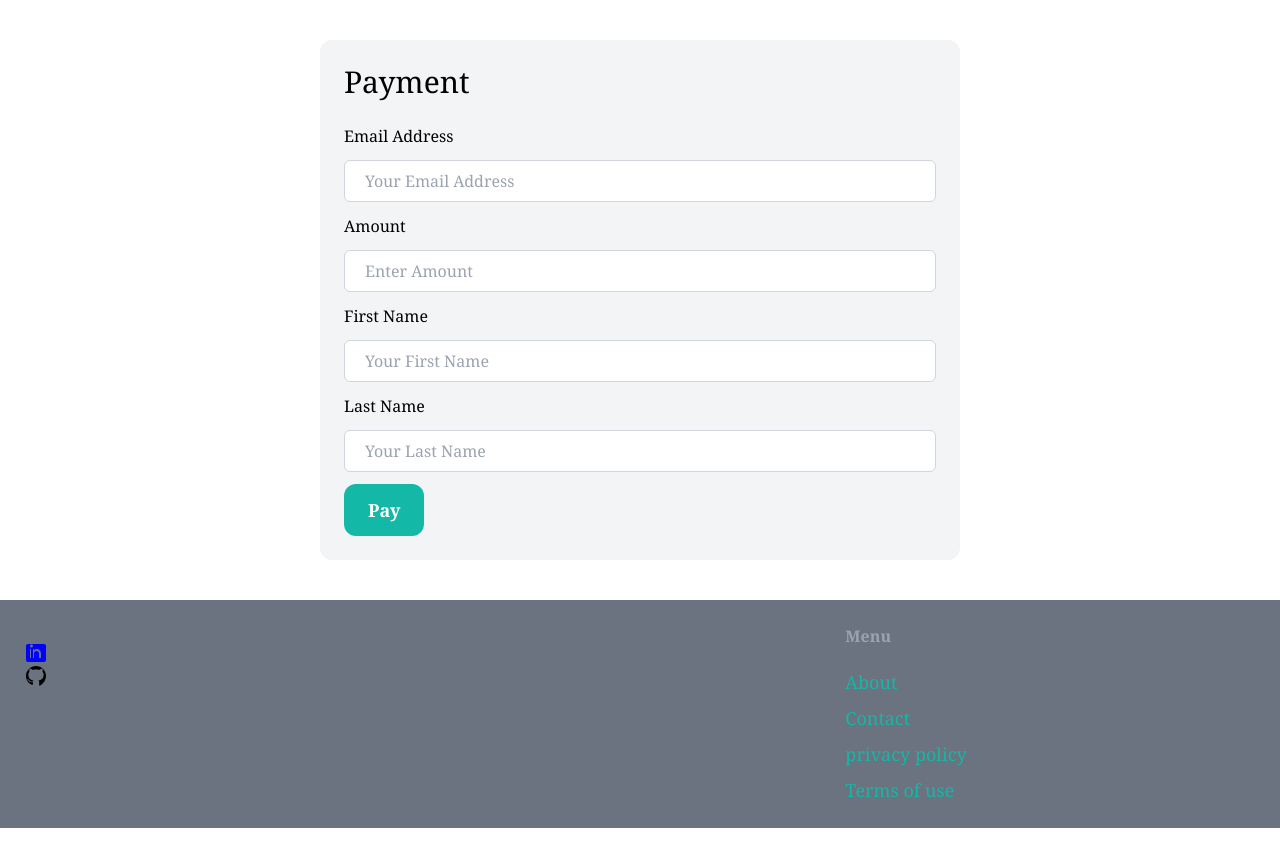
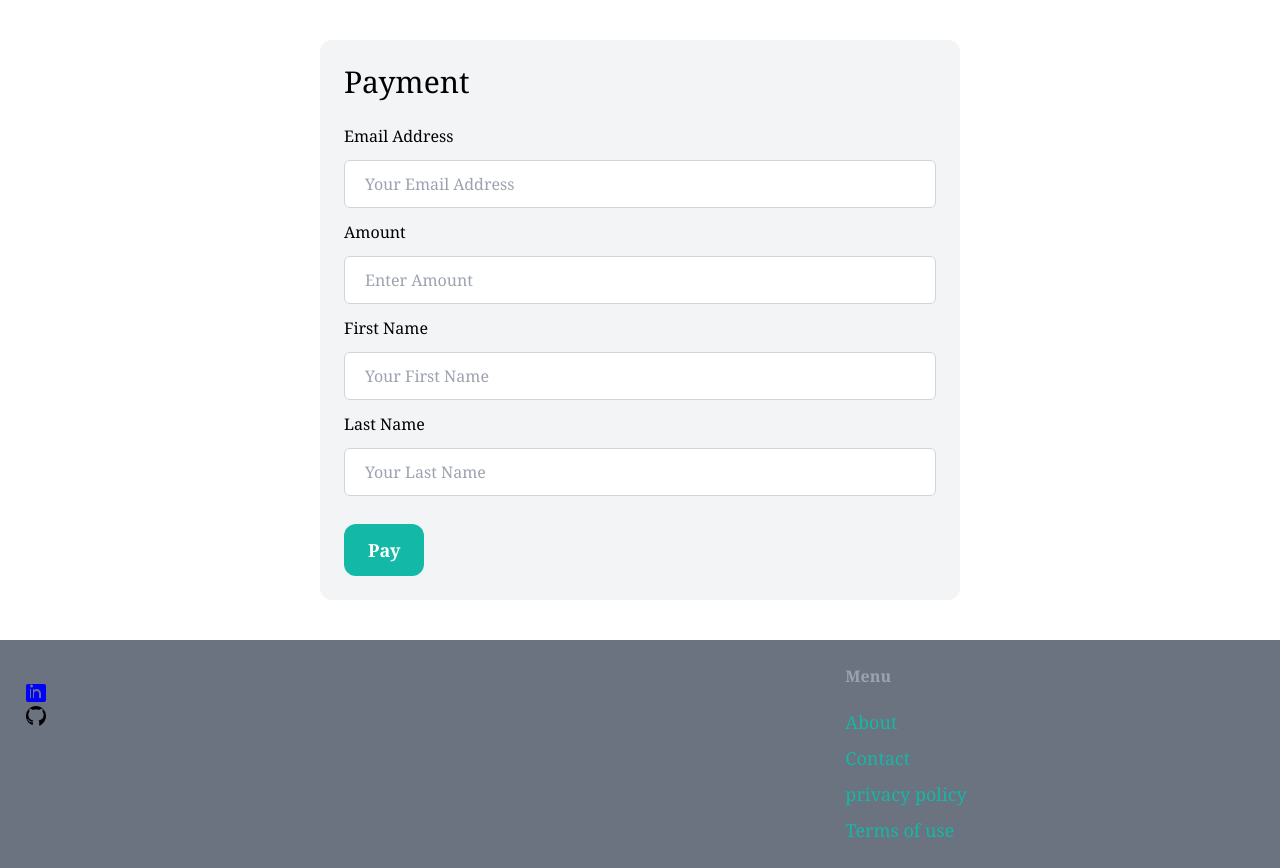
Before and after one commit to OkoroaforDaniel/online-market-place, a Django app: page /items/pay/ in a window 1280 px wide. Shown: the part 101-969 px from the top of the page. Before the commit the page ends 929 px from the top, so only its background shows below. Run offline with Django 4.2, Linux system fonts and the light colour scheme; a user stored in the database is signed in; some libraries are stand-ins or nearby versions.

Commit message:
did some clean up

```diff
--- a/core/templates/core/base.html
+++ b/core/templates/core/base.html
@@ -36,20 +36,7 @@
                         <path id="menu-icon-path" d="M4 6H20M4 12H20M4 18H20" stroke="currentColor" stroke-width="2" stroke-linecap="round" stroke-linejoin="round"/>
                     </svg>
 
-                    <script>
-                        document.addEventListener('DOMContentLoaded', () => {
-                        const menuIcon = document.getElementById('menu-icon');
-                        const menuIconPath = document.getElementById('menu-icon-path');
-                        const navLinks = document.getElementById('nav-links');
-                        const bodyContent = document.getElementById('body-content');
 
-                        menuIcon.addEventListener('click', () => {
-                        navLinks.classList.toggle('hidden');
-                        bodyContent.classList.toggle('hidden');
-                        menuIconPath.setAttribute('d', navLinks.classList.contains('hidden') ? 'M4 6H20M4 12H20M4 18H20' : 'M6 18L18 6M6 6l12 12');
-                        });
-                    });
-                    </script>
 
     </nav>
     <div id="nav-links" class=" mb-10 hidden px-3">
@@ -101,6 +88,20 @@
 </footer>
 
 <!-- <script type="text/javascript" src="{% static 'js/nav.js' %}"></script> -->
+<script>
+    document.addEventListener('DOMContentLoaded', () => {
+    const menuIcon = document.getElementById('menu-icon');
+    const menuIconPath = document.getElementById('menu-icon-path');
+    const navLinks = document.getElementById('nav-links');
+    const bodyContent = document.getElementById('body-content');
+
+    menuIcon.addEventListener('click', () => {
+    navLinks.classList.toggle('hidden');
+    bodyContent.classList.toggle('hidden');
+    menuIconPath.setAttribute('d', navLinks.classList.contains('hidden') ? 'M4 6H20M4 12H20M4 18H20' : 'M6 18L18 6M6 6l12 12');
+    });
+});
+</script>
 
 </body>
 </html>
--- a/payment/templates/payment/pay.html
+++ b/payment/templates/payment/pay.html
@@ -1,58 +1,84 @@
 {% extends 'core/base.html' %}
 <!-- {% load static %} -->
-{% block title %}Payment{% endblock %}
+{% block title %}Payment{% endblock %} {% block content %}
 
-{% block content %}
-
-
-<div class="md:w-1/2  bg-gray-100 p-6 md:rounded-xl md:my-10 md:mx-auto">
+<div class="md:w-1/2 bg-gray-100 p-6 md:rounded-xl md:my-10 md:mx-auto">
   <h1 class="mb-6 text-3xl">Payment</h1>
 
   <form id="paymentForm">
     {% csrf_token %}
     <div class="form-group">
-        <label for="email" class="inline-block font-serif">Email Address</label><br>
-        <input type="email" id="email-address" class="border border-gray-300 rounded-md focus:outline-none focus:border-blue-500 h-10 w-full my-3 pl-5 py-5" placeholder="Your Email Address" required />
+      <label for="email" class="inline-block font-serif">Email Address</label
+      ><br />
+      <input
+        type="email"
+        id="email-address"
+        class="border border-gray-300 rounded-md focus:outline-none focus:border-blue-500 h-12 w-full my-3 pl-5 py-5"
+        placeholder="Your Email Address"
+        required
+      />
     </div>
     <div class="form-group">
-        <label for="amount">Amount</label><br>
-        <input type="tel" id="amount" class="border border-gray-300 rounded-md focus:outline-none focus:border-blue-500 h-10 w-full my-3 pl-5 py-5" placeholder="Enter Amount" required />
+      <label for="amount">Amount</label><br />
+      <input
+        type="tel"
+        id="amount"
+        class="border border-gray-300 rounded-md focus:outline-none focus:border-blue-500 h-12 w-full my-3 pl-5 py-5"
+        placeholder="Enter Amount"
+        required
+      />
     </div>
     <div class="form-group">
-        <label for="first-name">First Name</label><br>
-        <input type="text" id="first-name" class="border border-gray-300 rounded-md focus:outline-none focus:border-blue-500 h-10 w-full my-3 pl-5 py-5" placeholder="Your First Name" />
+      <label for="first-name">First Name</label><br />
+      <input
+        type="text"
+        id="first-name"
+        class="border border-gray-300 rounded-md focus:outline-none focus:border-blue-500 h-12 w-full my-3 pl-5 py-5"
+        placeholder="Your First Name"
+      />
     </div>
     <div class="form-group">
-        <label for="last-name">Last Name</label><br>
-        <input type="text" id="last-name" class="border border-gray-300 rounded-md focus:outline-none focus:border-blue-500 h-10 w-full my-3 pl-5 py-5" placeholder="Your Last Name" />
+      <label for="last-name">Last Name</label><br />
+      <input
+        type="text"
+        id="last-name"
+        class="border border-gray-300 rounded-md focus:outline-none focus:border-blue-500 h-12 w-full my-3 pl-5 py-5"
+        placeholder="Your Last Name"
+      />
     </div>
     <div class="form-submit">
-        <button type="submit" onclick="payWithPaystack()" class="px-6 py-3 text-lg font-semibold bg-teal-500 text-white rounded-xl hover:bg-teal-700"> Pay </button>
+      <button
+        type="submit"
+        onclick="payWithPaystack()"
+        class="px-6 py-3 mt-4 text-lg font-semibold bg-teal-500 text-white rounded-xl hover:bg-teal-700"
+      >
+        Pay
+      </button>
     </div>
   </form>
 </div>
 
 <script src="https://js.paystack.co/v1/inline.js"></script>
 <script>
-    const paymentForm = document.getElementById('paymentForm');
+  const paymentForm = document.getElementById("paymentForm");
   paymentForm.addEventListener("submit", payWithPaystack, false);
   function payWithPaystack(e) {
     e.preventDefault();
 
     let handler = PaystackPop.setup({
-    key: 'pk_test_134a4d04f8a82dc94e8b72f543519e0e5aa648fb', // Replace with your public key
+      key: "pk_test_134a4d04f8a82dc94e8b72f543519e0e5aa648fb", // Replace with your public key
       email: document.getElementById("email-address").value,
       amount: document.getElementById("amount").value * 100,
       currency: "NGN",
-    ref: ''+Math.floor((Math.random() * 1000000000) + 1), // generates a pseudo-unique reference. Please replace with a reference you generated. Or remove the line entirely so our API will generate one for you
+      ref: "" + Math.floor(Math.random() * 1000000000 + 1), // generates a pseudo-unique reference. Please replace with a reference you generated. Or remove the line entirely so our API will generate one for you
       // label: "Optional string that replaces customer email"
-    onClose: function(){
-      alert('Window closed.');
+      onClose: function () {
+        alert("Window closed.");
       },
-    callback: function(response){
-      let message = 'Payment complete! Reference: ' + response.reference;
+      callback: function (response) {
+        let message = "Payment complete! Reference: " + response.reference;
         alert(message);
-    }
+      },
     });
 
     handler.openIframe();
```
Lines whose indentation alone changed are shown as unchanged.
